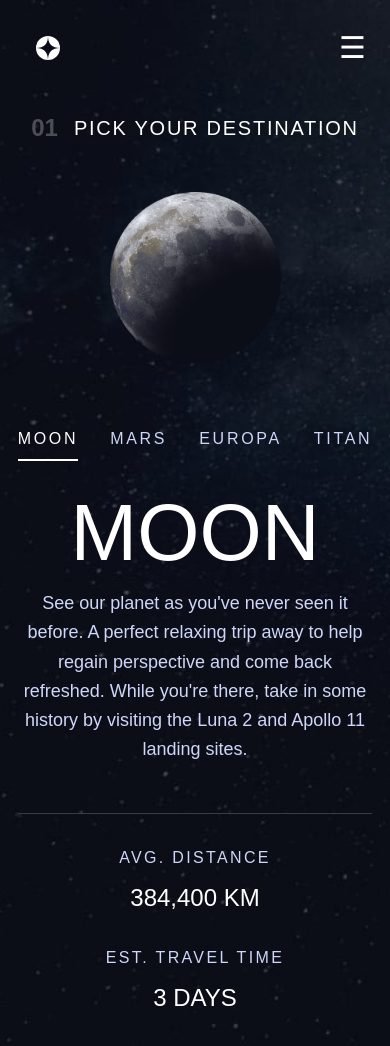
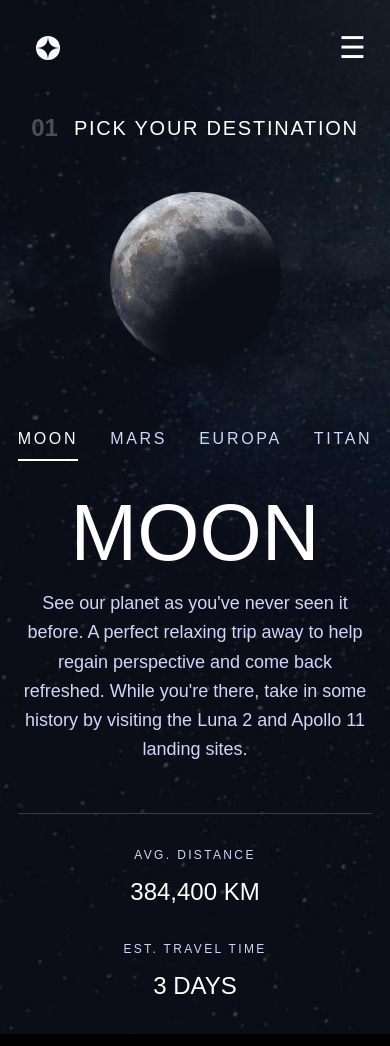
Before and after one commit to Ebrahim-hamada/Space, a React (Vite) app: page /destination in a window 390 px wide. Built offline with nearby package versions, Linux system fonts and the light colour scheme.

Commit message:
commit 36

```diff
--- a/src/Components/destination/Destination.jsx
+++ b/src/Components/destination/Destination.jsx
@@ -160,7 +160,7 @@ const Destination = () => {
                 <div className="pt-8 border-t border-[#383B4B]">
                   <div className="flex flex-col sm:flex-row justify-center lg:justify-start gap-8 sm:gap-16">
                     <div>
-                      <span className="block text-[#D0D6F9] md:text-[12px] tracking-[2.35px] mb-3">
+                      <span className="block text-[#D0D6F9] text-[12px] tracking-[2.35px] mb-3">
                         AVG. DISTANCE
                       </span>
                       <span className="block text-2xl text-white">
@@ -168,7 +168,7 @@ const Destination = () => {
                       </span>
                     </div>
                     <div>
-                      <span className="block text-[#D0D6F9] md:text-[12px] tracking-[2.35px] mb-3">
+                      <span className="block text-[#D0D6F9] text-[12px] tracking-[2.35px] mb-3">
                         EST. TRAVEL TIME
                       </span>
                       <span className="block text-2xl text-white">
```
